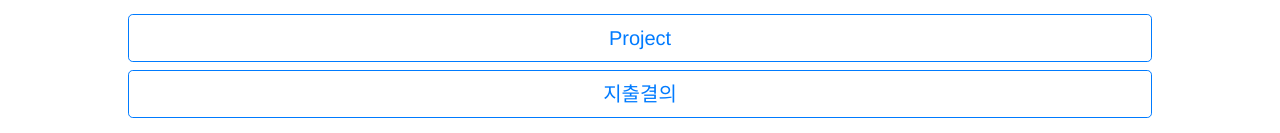
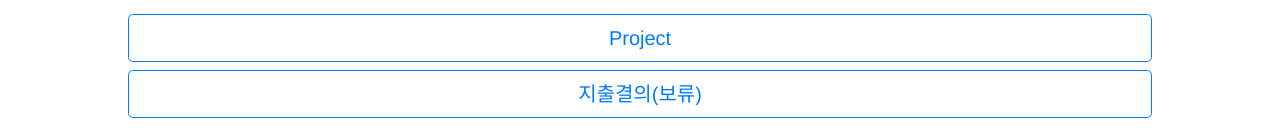
Before and after one commit to kis6905/oms-v2-front, a Vue app: page /main in a window 1280 px wide. Shown: the part 659-792 px from the top of the page. Built offline with nearby package versions, Linux system fonts and the light colour scheme.

Commit message:
테스트 commit

```diff
--- a/src/views/Main.vue
+++ b/src/views/Main.vue
@@ -12,7 +12,7 @@
           <b-button v-on:click="handleProejct"
                     variant="outline-primary"
                     :block="true"
-                    size="lg">지출결의</b-button>
+                    size="lg">지출결의(보류)</b-button>
           <b-card title="Proejct"
                   text-variant="primary"
                   class="text-center menu-item"
```
